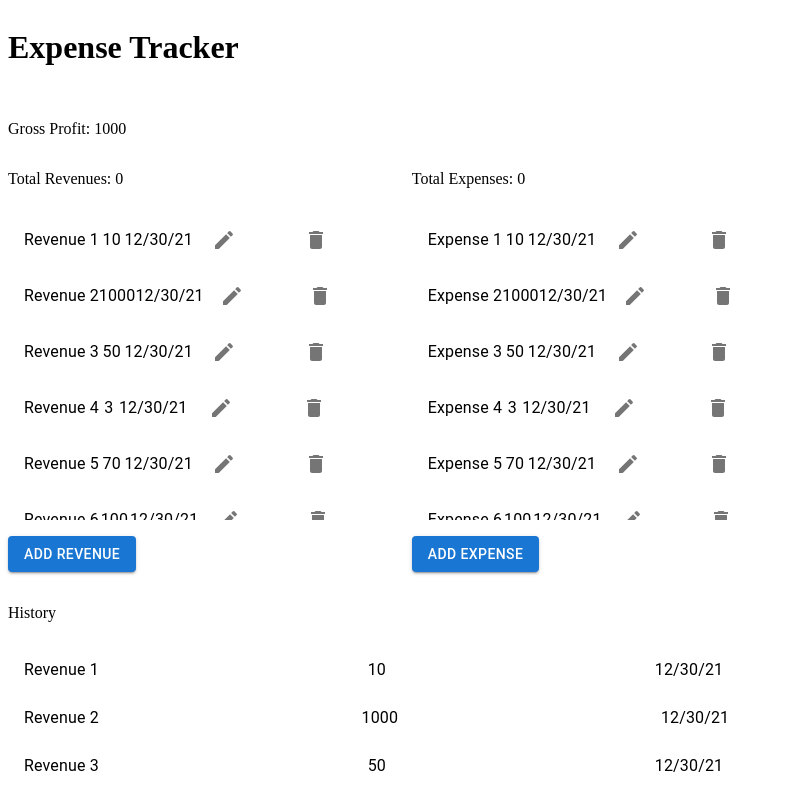
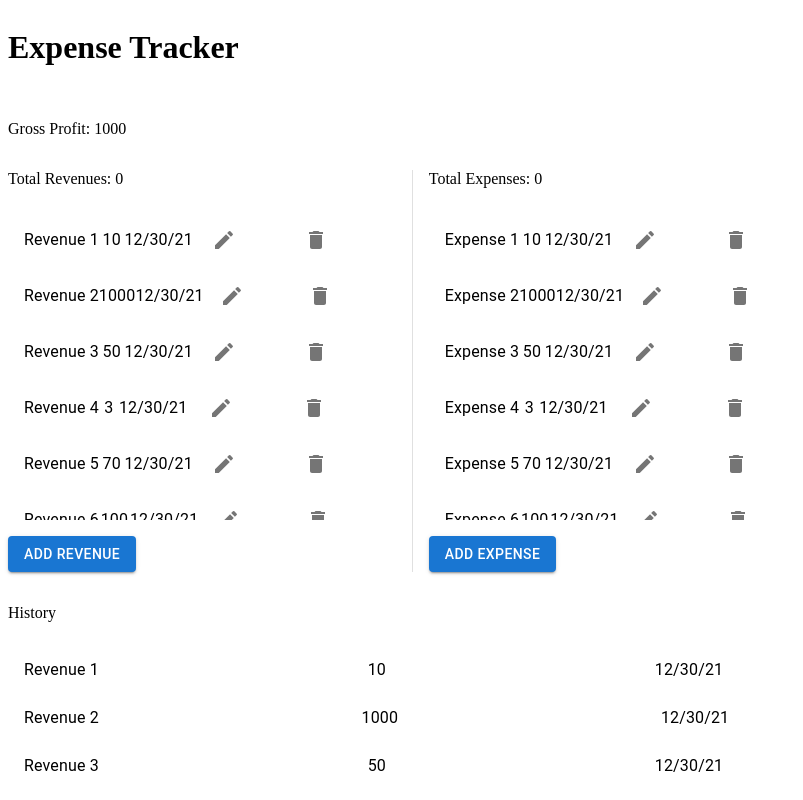
Before and after one commit to seungeonK/budget_manager, a React (Create React App) app in the folder client/: page / in a window 1280 px wide. Shown: the top 800 px of the page, without its empty margins (0-803 px from the left). Built offline with nearby package versions, Linux system fonts and the light colour scheme.

Commit message:
add before pull

```diff
--- a/client/src/components/pages/Home.js
+++ b/client/src/components/pages/Home.js
@@ -1,5 +1,5 @@
 import React from 'react'
-import { Stack } from '@mui/material';
+import { Stack, Divider } from '@mui/material';
 import GrossProfit from '../GrossProfit';
 import Revenues from '../Revenues';
 import Expenses from '../Expenses';
@@ -16,7 +16,11 @@
                 <div>
                     <GrossProfit profit={1000} />
                 </div>
-                <Stack direction="row" spacing={2}>
+                <Stack
+                    direction="row"
+                    spacing={2}
+                    divider={<Divider orientation="vertical" flexItem />}
+                >
                     <div><Revenues /></div>
                     <div><Expenses /></div>
                 </Stack>
```
